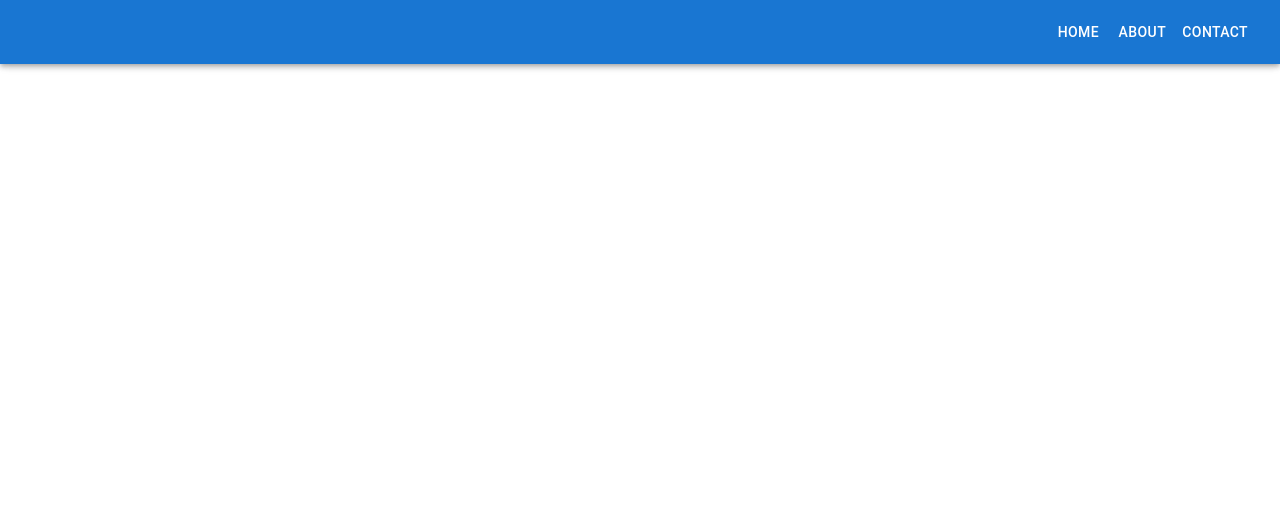
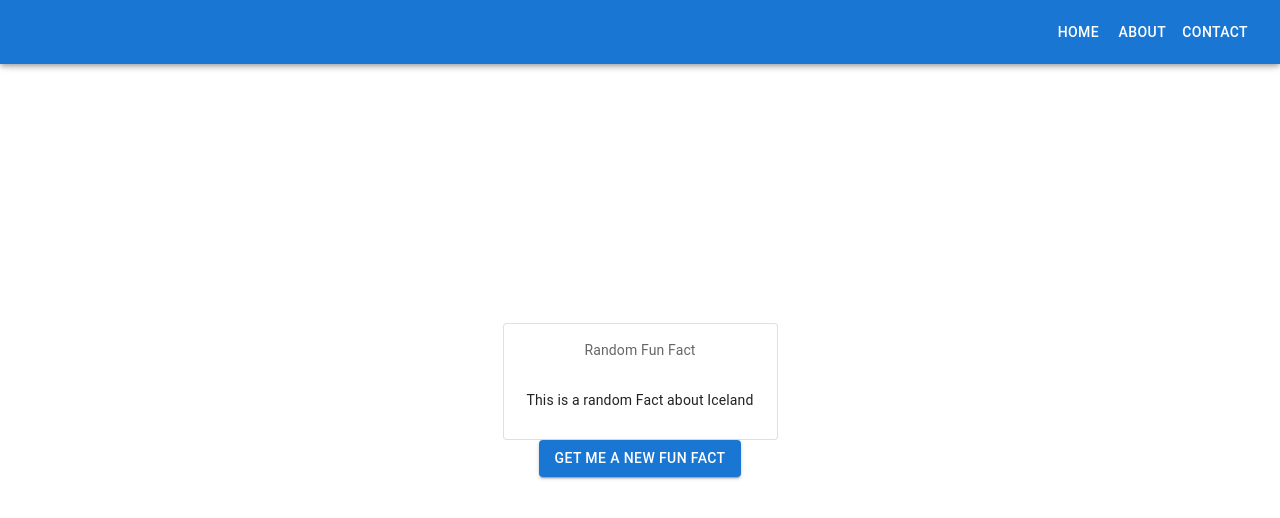
Before and after one commit to hojpaat/eldgos-fe, a React (Vite) app: page /fun-fact in a window 1280 px wide. Before the commit this address had no page. Shown: the top 518 px of the page. Built offline with nearby package versions, Linux system fonts and the light colour scheme.

Commit message:
Add routing to app, add Fun#Fact component

```diff
--- a/src/App.tsx
+++ b/src/App.tsx
@@ -3,6 +3,7 @@ import HomePage from './HomePage'
 import { BrowserRouter, Routes, Route } from 'react-router';
 import DrawerAppBar from './Nav'
 import Test from './Test';
+import FunFact from './FunFact';
 
 function App() {
   return (
@@ -11,6 +12,7 @@ function App() {
       <Routes>
         <Route path='/' element={<HomePage />} />
         <Route path='/test' element={<Test />} />
+        <Route path='/fun-fact' element={<FunFact />} />
       </Routes>
     </BrowserRouter>
   )
--- /dev/null
+++ b/src/FunFact.tsx
@@ -0,0 +1,27 @@
+import { Box, Button, Card, CardContent, Typography } from "@mui/material";
+import React from "react";
+
+export default function FunFact() {
+    return (
+        <>
+            <Box sx={{ minWidth: 275 }}>
+                <Card variant="outlined">
+                    <React.Fragment>
+                        <CardContent>
+                            <Typography gutterBottom sx={{ color: 'text.secondary', fontSize: 14 }}>
+                            Random Fun Fact
+                            </Typography>
+                            <br />
+                            <Typography variant="body2" gutterBottom>
+                            This is a random Fact about Iceland
+                            <br />
+                            </Typography>
+                        </CardContent>
+                </React.Fragment>
+                </Card>
+            </Box>
+            <Button variant="contained">Get me a new fun fact</Button>
+        </>
+
+    )
+}
```
